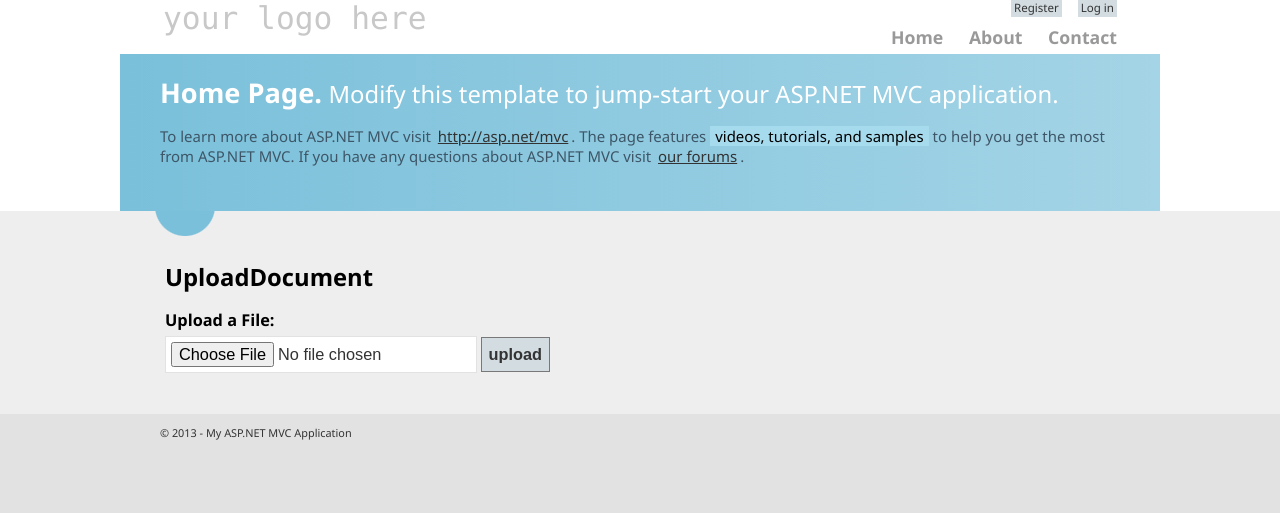
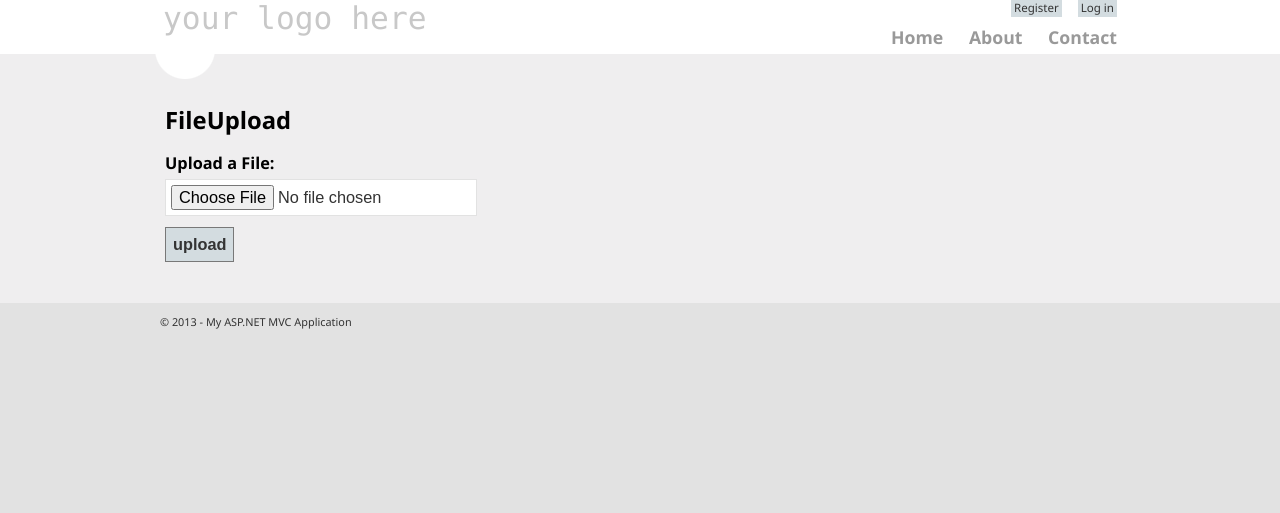
Before and after one commit to xoxotw/mvc_fileUploader, an ASP.NET MVC app: page / in a window 1280 px wide. Shown: the part 30-543 px from the top of the page. Run offline with ASP.NET Core 8 and stand-ins for ASP.NET MVC 5, Linux system fonts and the light colour scheme; the project's own start-up code is not run, and a stand-in starts its controllers and pages; some libraries are stand-ins or nearby versions.

Commit message:
modelState

```diff
--- a/Mvc_fileUploader/Controllers/HomeController.cs
+++ b/Mvc_fileUploader/Controllers/HomeController.cs
@@ -11,31 +11,41 @@ namespace Mvc_fileUploader.Controllers
     {
         public ActionResult Index()
         {
-            ViewBag.Message = "Modify this template to jump-start your ASP.NET MVC application.";
 
-            return View();
+            return View("FileUpload");
         }
 
         [HttpPost]
-        public ActionResult FileUpload()
+        public ActionResult FileUpload(HttpPostedFileBase fileToUpload)
         {
-            var fileToUpload = Request.Files[0];
 
-            if (fileToUpload != null && fileToUpload.ContentLength > 0)
+            if (ModelState.IsValid)
+            {
+                if (fileToUpload != null && fileToUpload.ContentLength > (1024 * 1024 * 1))  // 1MB limit
+                {
+                    ModelState.AddModelError("fileToUpload", "Your file is to large. Maximum size allowed is 1MB !");
+                }
+
+                else
                 {
                     string fileName = Path.GetFileName(fileToUpload.FileName);
                     string directory = Server.MapPath("~/fileUploads/");
 
-                if (!Directory.Exists( directory))
+                    if (!Directory.Exists(directory))
                     {
                         Directory.CreateDirectory(directory);
                     }
 
                     string path = Path.Combine(directory, fileName);
                     fileToUpload.SaveAs(path);
+
+                    ModelState.Clear();
+                    ViewBag.Message = "File uploaded successfully!";
+                }
             }
 
-            return RedirectToAction("Index");
+                return View("FileUpload");
+
         }
 
 
--- /dev/null
+++ b/Mvc_fileUploader/Views/Home/FileUpload.cshtml
@@ -0,0 +1,16 @@
+@{
+    ViewBag.Title = "FileUpload";
+}
+
+<h2>FileUpload</h2>
+
+<h3>Upload a File:</h3>
+
+
+    @using (Html.BeginForm("FileUpload", "Home", FormMethod.Post, new {enctype = "multipart/form-data"}))
+    {
+        @Html.ValidationSummary();
+        <input type="file" name="fileToUpload" /><br />
+        <input type="submit" name="Submit" value="upload" />
+        @ViewBag.Message
+    }
--- a/Mvc_fileUploader/Views/Home/Index.cshtml
+++ b/Mvc_fileUploader/Views/Home/Index.cshtml
@@ -6,7 +6,7 @@
         <div class="content-wrapper">
             <hgroup class="title">
                 <h1>@ViewBag.Title.</h1>
-                <h2>@ViewBag.Message</h2>
+                <h2>h2</h2>
             </hgroup>
             <p>
                 To learn more about ASP.NET MVC visit
@@ -20,13 +20,6 @@
 }
 
 
-<h2>UploadDocument</h2>
+<h2>Index</h2>
 
-<h3>Upload a File:</h3>
-
-
-    @using (Html.BeginForm("FileUpload", "Home", FormMethod.Post, new {enctype = "multipart/form-data"}))
-    {
-        <input type="file" name="fileToUpload" />
-        <input type="submit" name="Submit" value="upload" />
-    }
+<h3>mvc Uploader:</h3>
```
Also changed, not shown: BILDER/filesize.png (added), BILDER/succes.png (added), Mvc_fileUploader/Mvc_fileUploader.csproj, Mvc_fileUploader/fileUploads/cover.jpg (added). Lines whose indentation alone changed are shown as unchanged.
